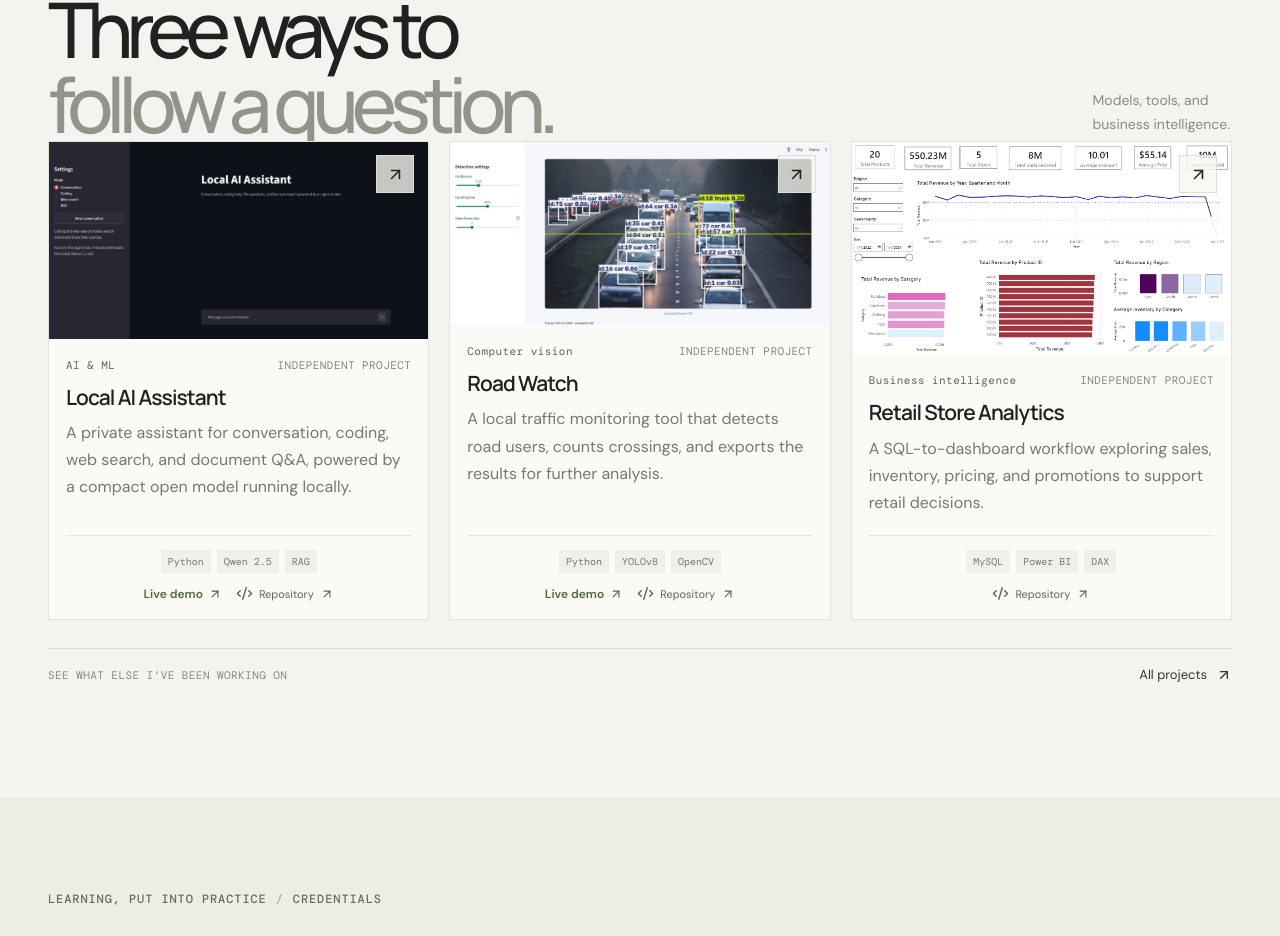
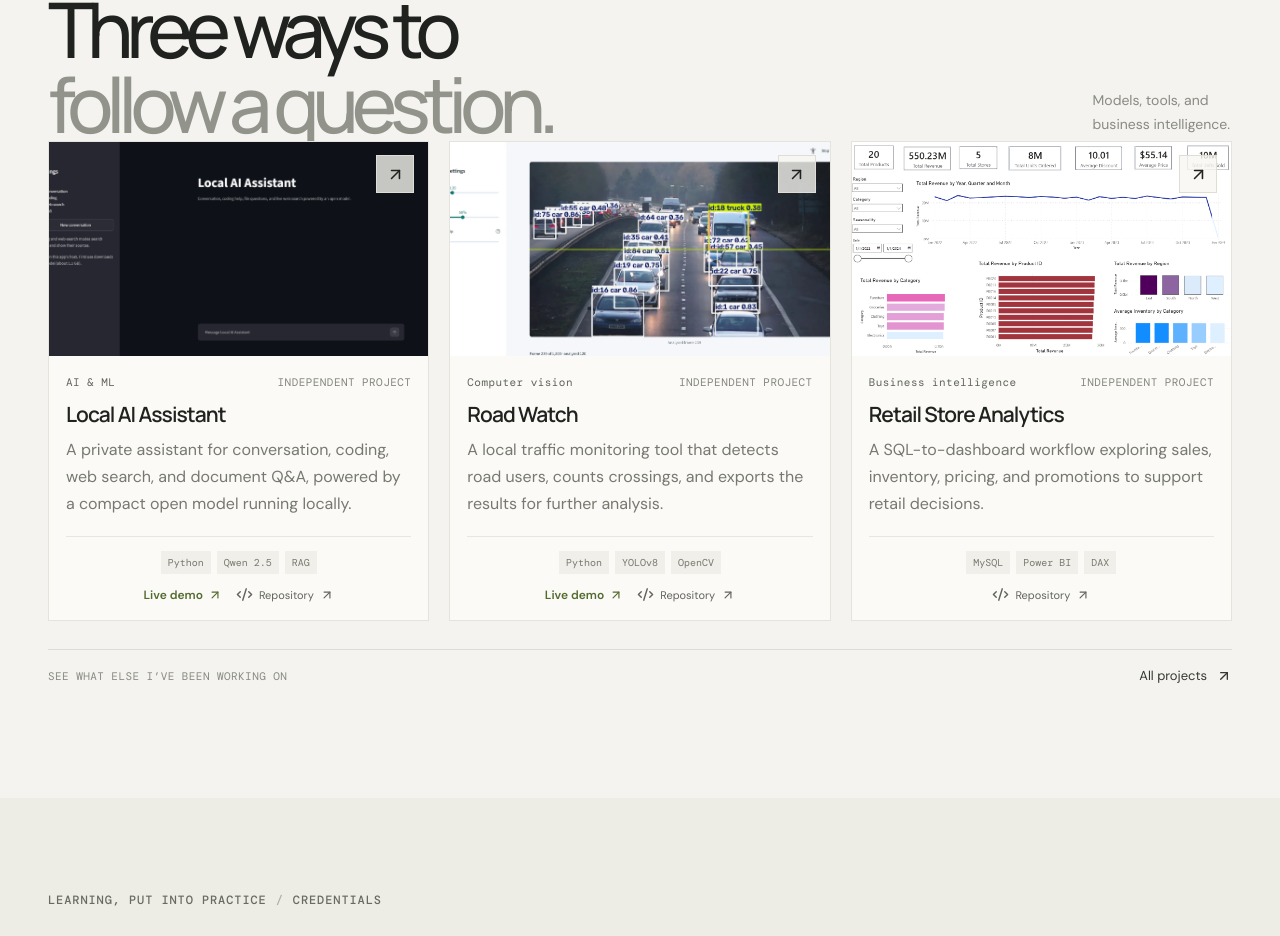
Before and after one commit to ShreeNathX/Portfolio-Website, a React (Vite) app: page / in a window 1280 px wide. Shown: the part 1556-2492 px from the top of the page. Built offline with nearby package versions, Linux system fonts and the light colour scheme.

Commit message:
Use consistent project image frames

```diff
--- a/src/styles.css
+++ b/src/styles.css
@@ -351,11 +351,11 @@ body{font-size:16px}
 .chip-python{left:2%;top:23%}.chip-sql{right:3%;top:31%}.chip-ml{right:14%;bottom:10%}
 .about-visual-footer{gap:8px;font-size:8px;color:#96998d}
 .about-visual-footer i{height:1px;flex:1;background:#d7dcc9}
-.project-grid .project-image.has-project-preview{position:relative;display:block;overflow:hidden;padding:0;height:auto;aspect-ratio:auto;background:#f6f5f1}
-.project-grid .project-preview-image{position:relative;inset:auto;display:block;width:100%;height:auto;max-width:none;padding:0;object-fit:initial;object-position:center;transform:none;transition:filter .3s}
+.project-grid .project-image.has-project-preview{position:relative;display:block;overflow:hidden;padding:0;height:auto;aspect-ratio:16/9;background:#f6f5f1}
+.project-grid .project-preview-image{position:absolute;inset:0;display:block;width:100%;height:100%;max-width:none;padding:0;object-fit:cover;object-position:center;transform:none;transition:filter .3s}
 .project-grid .project-image:not(.has-project-preview){aspect-ratio:2/1}
 @media(max-width:700px){.wordmark-name{font-size:12px}}
-/* Keep complete project screenshots visible without cropping across both project grids. */
+/* Keep project preview frames consistent in both grids. */
 .project-card:hover .project-preview-image{filter:saturate(1.05)}
 .contact-honeypot{position:absolute!important;width:1px!important;height:1px!important;padding:0!important;margin:-1px!important;overflow:hidden!important;clip:rect(0,0,0,0)!important;white-space:nowrap!important;border:0!important}
 .has-project-preview .image-shape{display:none}
```
